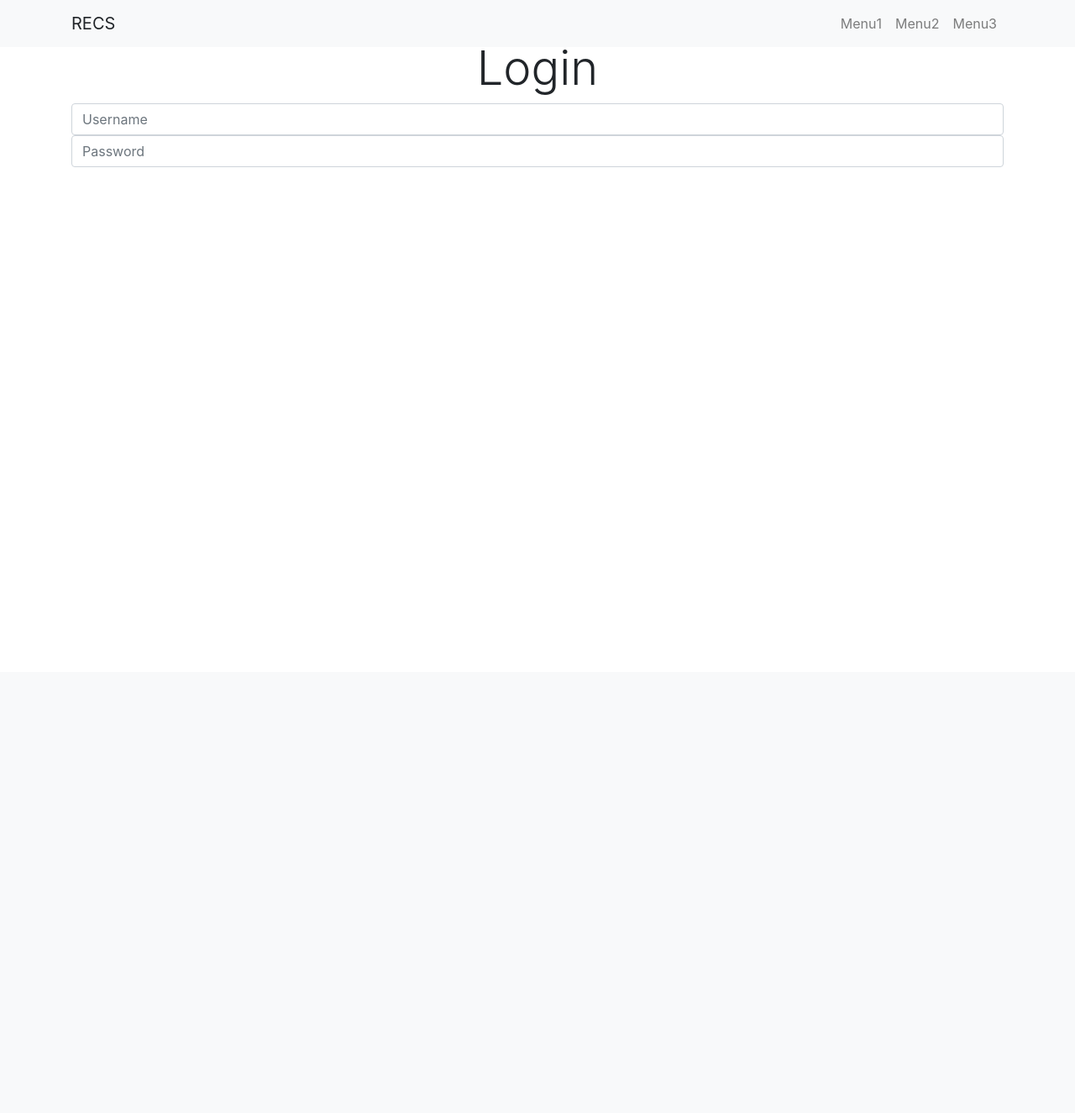
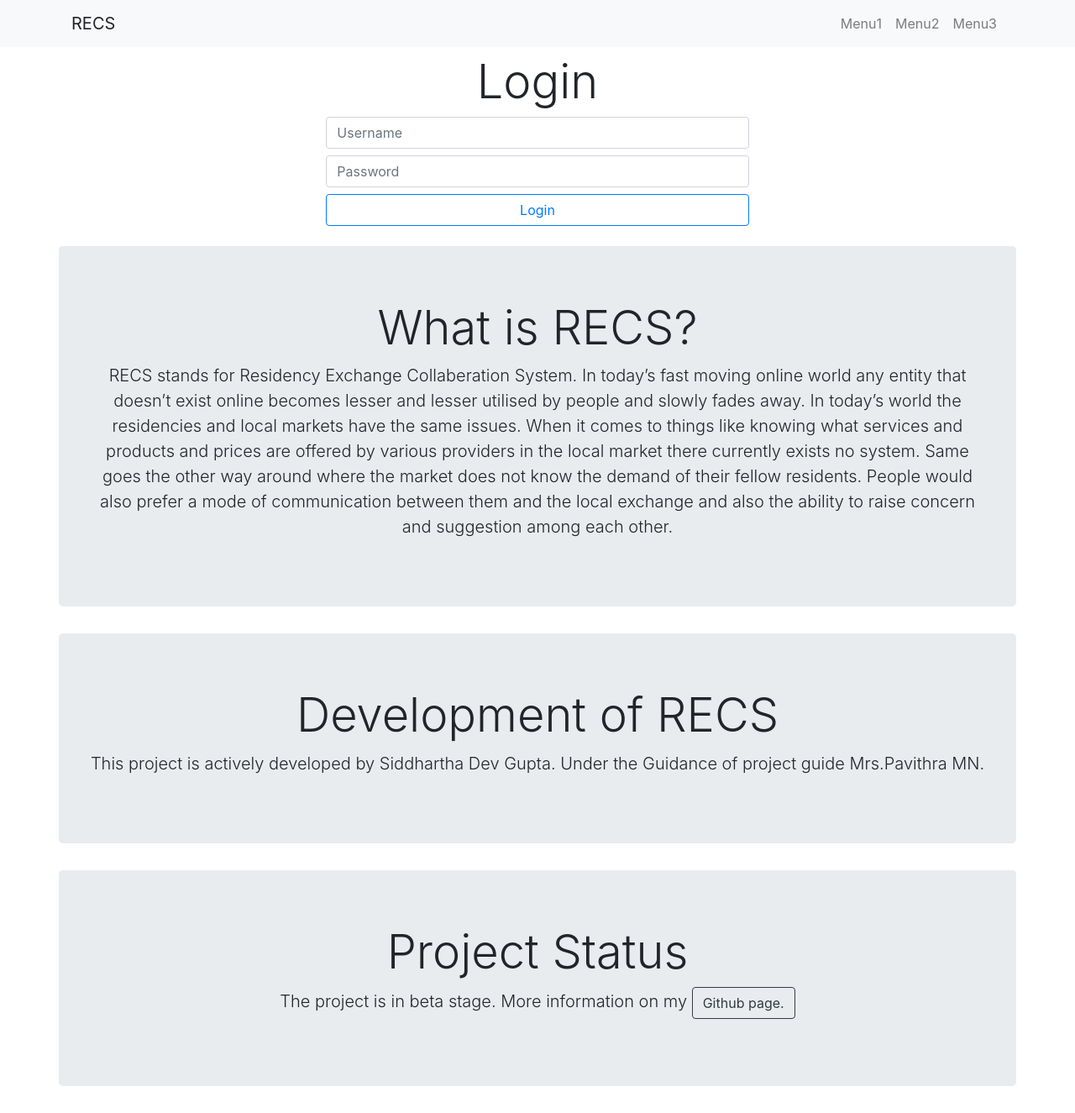
Before and after one commit to backstab319/Residency-Exchange-Collaberation-System, a PHP site: page / in a window 1280 px wide. Shown: the whole page at 84% size. Before the commit the page ends 199 px from the top, so only its background shows below. Run offline with PHP 8.4, Linux system fonts and the light colour scheme.

Commit message:
Added content to home page

```diff
--- a/index.html
+++ b/index.html
@@ -2,8 +2,7 @@
 <html>
 <head lang="en">
     <meta charset="utf-8">
-    <meta http-equiv="X-UA-Compatible" content="IE=edge">
-    <title>Page Title</title>
+    <title>RECS Login</title>
     <meta name="viewport" content="width=device-width, initial-scale=1">
     <link rel="stylesheet" href="https://stackpath.bootstrapcdn.com/bootstrap/4.3.1/css/bootstrap.min.css" integrity="sha384-ggOyR0iXCbMQv3Xipma34MD+dH/1fQ784/j6cY/iJTQUOhcWr7x9JvoRxT2MZw1T" crossorigin="anonymous">
     <link rel="stylesheet" href="style.css">
@@ -32,26 +31,44 @@
                     </div>
                 </navbar>
     </div>
-        <div class="container home text-center">
-            <h1 class="display-4">Login</h1>
-            <form class="form">
-                <div class="form-group">
+    <div class="container home text-center col-md-5">
+        <h1 class="display-4">Login</h1>
+            <div class="form-group">
+                    <form>
                     <div class="row">
-                        <div class="col">
+                        <div class="col mb-2">
                             <input class="form-control" type="text" placeholder="Username">
                         </div>
                     </div>
                     <div class="row">
-                        <div class="col">
+                        <div class="col mb-2">
                             <input class="form-control" type="password" placeholder="Password">
                         </div>
                     </div>
-                </div>
-            </form>
-        </div>
+                    <div class="row">
+                        <div class="col mb-2">
+                            <input type="submit" value="Login" class="btn btn-outline-primary btn-block">
+                        </div>
+                    </div>
+                    </form>
+            </div>
     </div>
-
-
+    <div class="container jumbotron text-center">
+            <h1 class="display-4">What is RECS?</h1>
+            <p class="lead text-justify text-center">
+                RECS stands for Residency Exchange Collaberation System. In today’s fast moving online world any entity that doesn’t exist online becomes lesser and lesser utilised by people and slowly fades away. In today’s world the residencies and local markets have the same issues. When it comes to things like knowing what services and products and prices are offered by various providers in the local market there currently exists no system. Same goes the other way around where the market does not know the demand of their fellow residents. People would also prefer a mode of communication between them and the local exchange and also the ability to raise concern and suggestion among each other.
+            </p>
+    </div>
+    <div class="container jumbotron text-center">
+        <h1 class="display-4">Development of RECS</h1>
+        <p class="lead text-justify text-center">
+            This project is actively developed by Siddhartha Dev Gupta. Under the Guidance of project guide Mrs.Pavithra MN.
+        </p>
+    </div>
+    <div class="container jumbotron text-center">
+        <h1 class="display-4">Project Status</h1>
+        <p class="lead text-justify text-center">The project is in beta stage. More information on my <a class="btn btn-outline-dark" href="https://github.com/backstab319/Residency-Exchange-Collaberation-System">Github page.</a></p>
+    </div>
 
 <script src="https://code.jquery.com/jquery-3.3.1.slim.min.js" integrity="sha384-q8i/X+965DzO0rT7abK41JStQIAqVgRVzpbzo5smXKp4YfRvH+8abtTE1Pi6jizo" crossorigin="anonymous"></script>
 <script src="https://cdnjs.cloudflare.com/ajax/libs/popper.js/1.14.7/umd/popper.min.js" integrity="sha384-UO2eT0CpHqdSJQ6hJty5KVphtPhzWj9WO1clHTMGa3JDZwrnQq4sF86dIHNDz0W1" crossorigin="anonymous"></script>
--- a/style.css
+++ b/style.css
@@ -1,3 +1,3 @@
 .home{
-    padding-top: 3em;
+    padding-top: 4em;
 }
```
